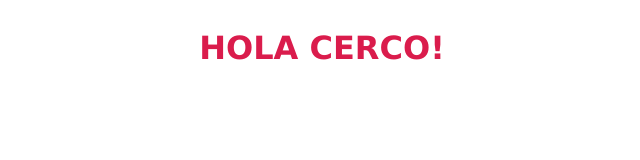
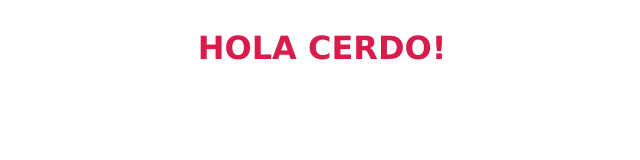
Before and after one commit to SoyCharlyX/Charly-Abigail, a plain HTML site: page index.html in a window 1280 px wide. Shown: the full height of the page, 318-958 px from the left. Drawn offline with Linux system fonts and the light colour scheme.

Commit message:
Update index.html

```diff
--- a/index.html
+++ b/index.html
@@ -8,7 +8,7 @@
 </head>
 <body>
     <div class="container">
-        <h1 class="Titulo"> HOLA CERCO! </h1>
+        <h1 class="Titulo"> HOLA CERDO! </h1>
     </div>
     <div class="container">
     </div>
```
